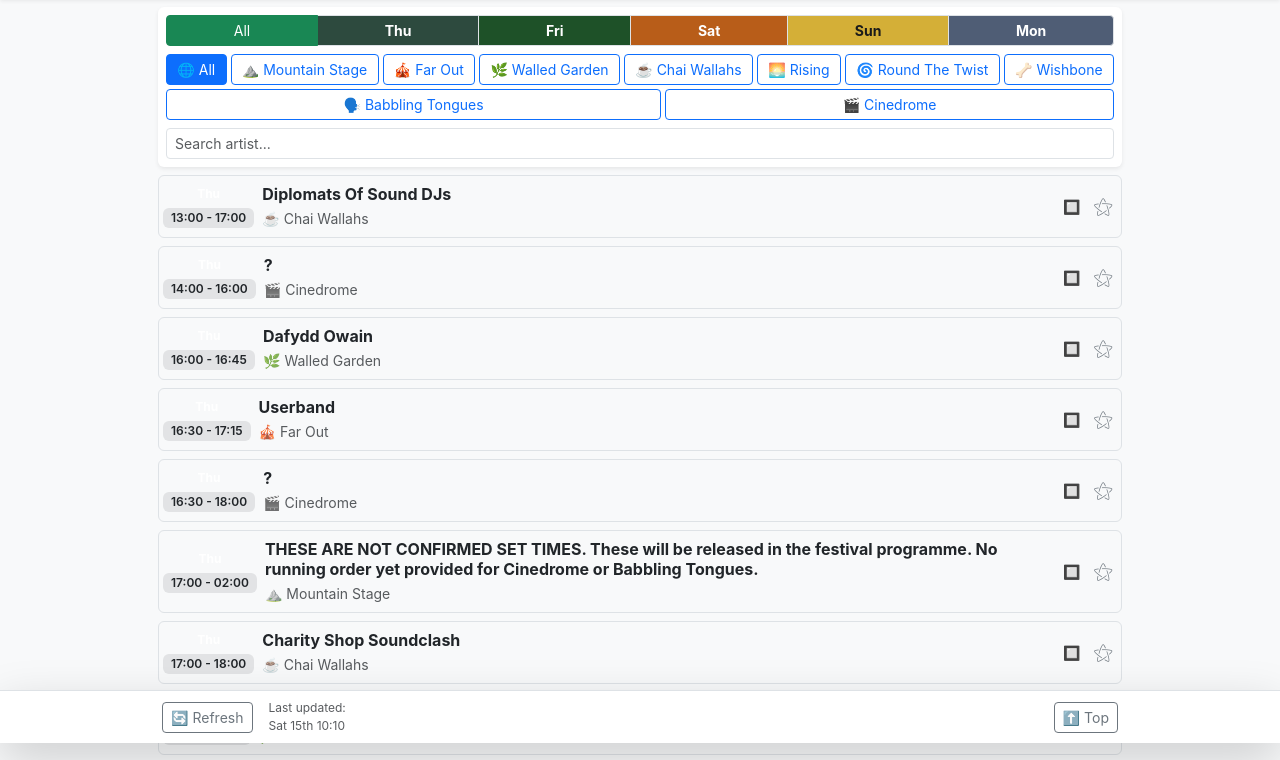
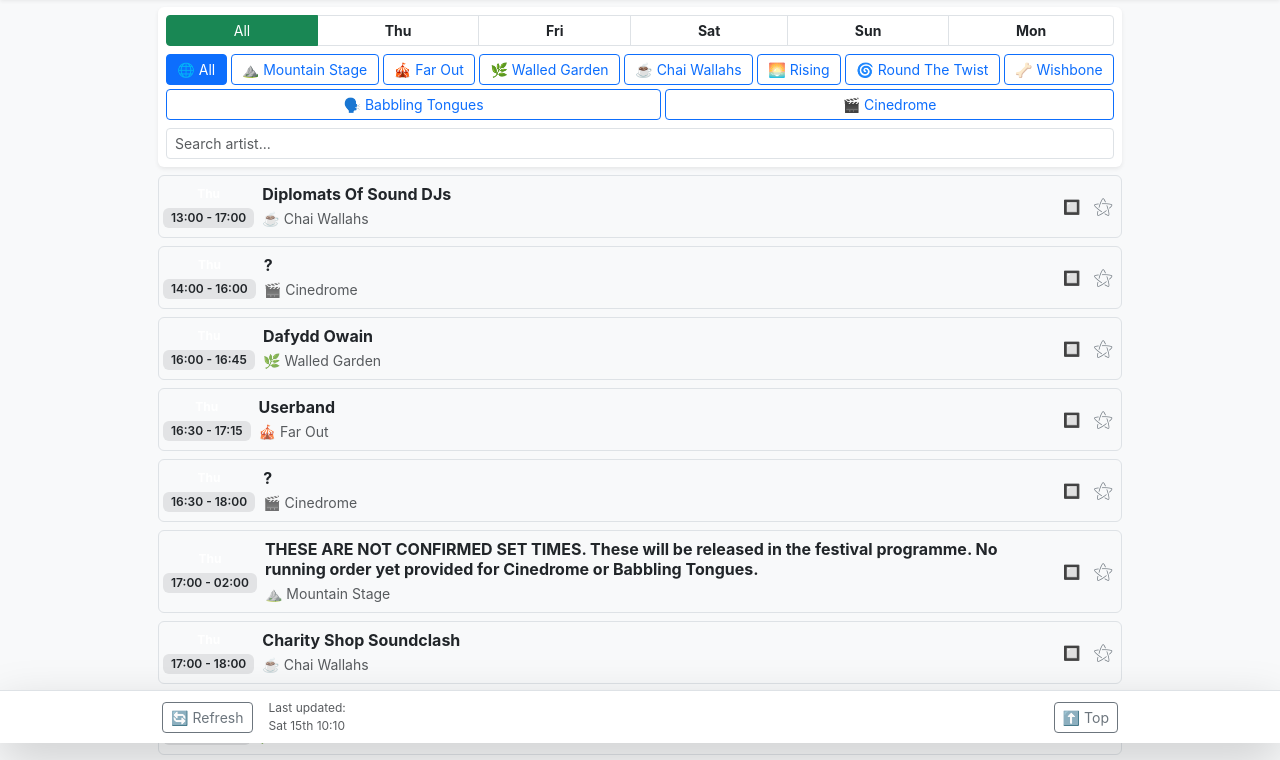
Before and after one commit to michaeljason93/greenman-timetable, a plain HTML site: page index.html in a window 1280 px wide. Shown: the part 57-817 px from the top of the page. Drawn offline with Linux system fonts and the light colour scheme.

Commit message:
Update styles.css

```diff
--- a/styles.css
+++ b/styles.css
@@ -8,7 +8,6 @@
   --time-bg: #2dd4bf;
   --time-color: #042026;
 
-  /* --- Option 1: Mountain & Valley Colors (Light Mode Defaults) --- */
   --thursday-bg: #2d4a3e; --thursday-text: #ffffff;
   --friday-bg:   #1e5128; --friday-text:   #ffffff;
   --saturday-bg: #b85d19; --saturday-text: #ffffff;
@@ -16,7 +15,6 @@
   --monday-bg:   #4f5d75; --monday-text:   #ffffff;
 }
 
-/* Basic page layout */
 body{
   margin:0;
   font-family: Inter, system-ui, -apple-system, "Segoe UI", Roboto, "Helvetica Neue", Arial;
@@ -27,7 +25,6 @@ body{
 .navbar{ background: linear-gradient(180deg, rgba(255,255,255,0.02), transparent); }
 .container{ max-width:980px; }
 
-/* Light theme overrides */
 [data-bs-theme="light"]{
   --bg: #f8fafc;
   --card: #ffffff;
@@ -37,7 +34,6 @@ body{
   --text: #0f1720;
 }
 
-/* Dark theme overrides for Mountain & Valley colors */
 [data-bs-theme="dark"] {
   --thursday-bg: #1f332a; --thursday-text: #a3e4d7;
   --friday-bg:   #14361b; --friday-text:   #abebc6;
@@ -63,17 +59,11 @@ body{
   border-right: 2px solid var(--bs-warning) !important;
 }
 
-
-/* ==========================================================
-   TOP FILTER BUTTONS (Radio Buttons)
-   Transparent when inactive, colored using variables when checked
-   ========================================================== */
-
-.btn-check + .day-thursday,
-.btn-check + .day-friday,
-.btn-check + .day-saturday,
-.btn-check + .day-sunday,
-.btn-check + .day-monday {
+input.btn-check + label.day-thursday,
+input.btn-check + label.day-friday,
+input.btn-check + label.day-saturday,
+input.btn-check + label.day-sunday,
+input.btn-check + label.day-monday {
   background-color: transparent !important;
   color: var(--bs-body-color) !important;
   border-color: var(--bs-border-color) !important;
@@ -85,23 +75,16 @@ input#day-saturday:checked + label.day-saturday { background-color: var(--saturd
 input#day-sunday:checked + label.day-sunday     { background-color: var(--sunday-bg) !important; color: var(--sunday-text) !important; border-color: var(--sunday-bg) !important; }
 input#day-monday:checked + label.day-monday     { background-color: var(--monday-bg) !important; color: var(--monday-text) !important; border-color: var(--monday-bg) !important; }
 
-
-/* ==========================================================
-   ACT CARDS: Day badges ALWAYS show their mountain colors
-   ========================================================== */
-
 .card .day-thursday { background-color: var(--thursday-bg) !important; color: var(--thursday-text) !important; }
 .card .day-friday   { background-color: var(--friday-bg) !important; color: var(--friday-text) !important; }
 .card .day-saturday { background-color: var(--saturday-bg) !important; color: var(--saturday-text) !important; }
 .card .day-sunday   { background-color: var(--sunday-bg) !important; color: var(--sunday-text) !important; }
 .card .day-monday   { background-color: var(--monday-bg) !important; color: var(--monday-text) !important; }
 
-
 .empty-state{ padding:40px; text-align:center; color:var(--muted); }
 
 .spinner-border{ width:2rem; height:2rem; border-width:0.2rem; }
 
-/* Small responsive tweaks */
 @media (max-width:640px){
   .act-name{ font-size:0.95rem; }
 }
```
